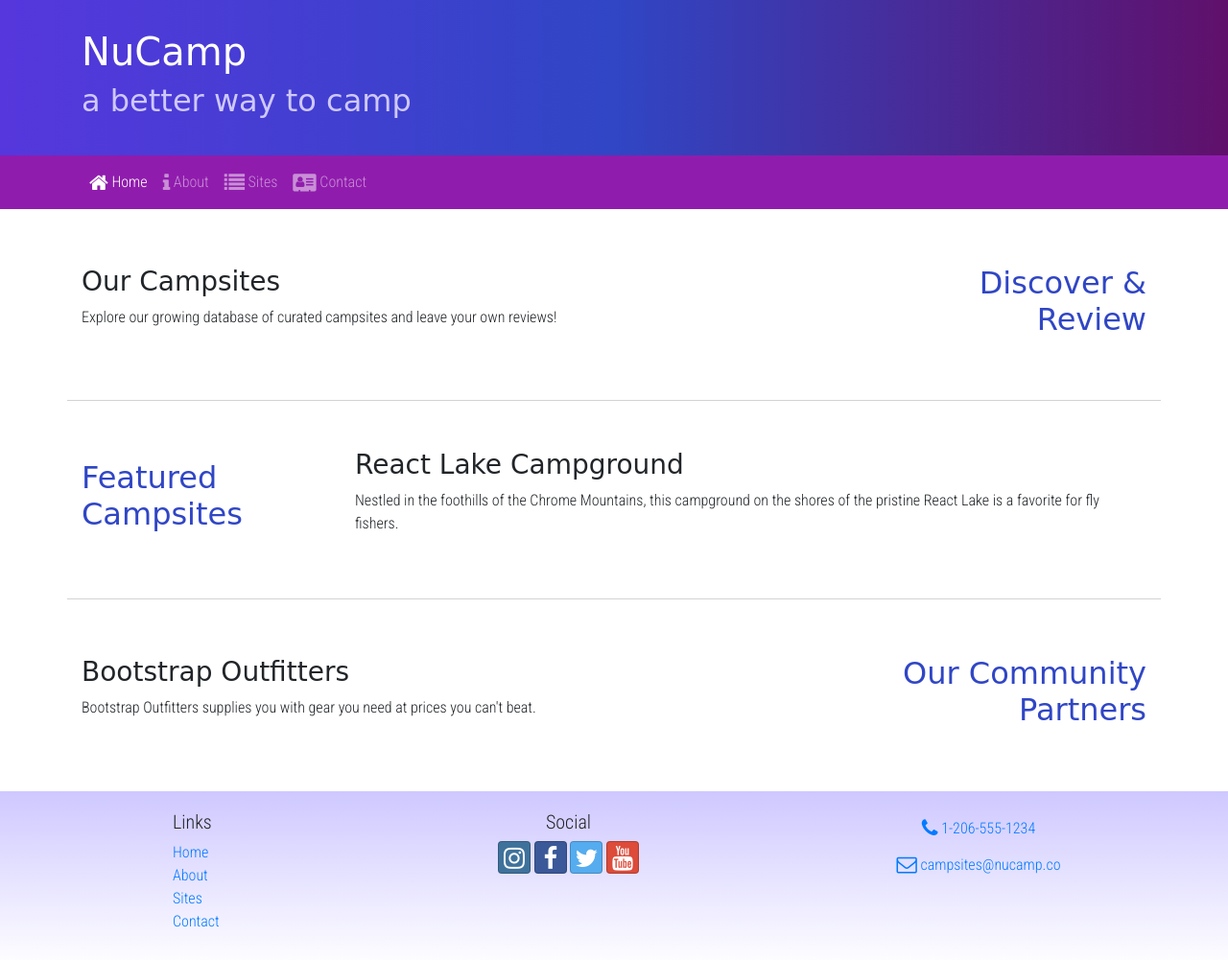
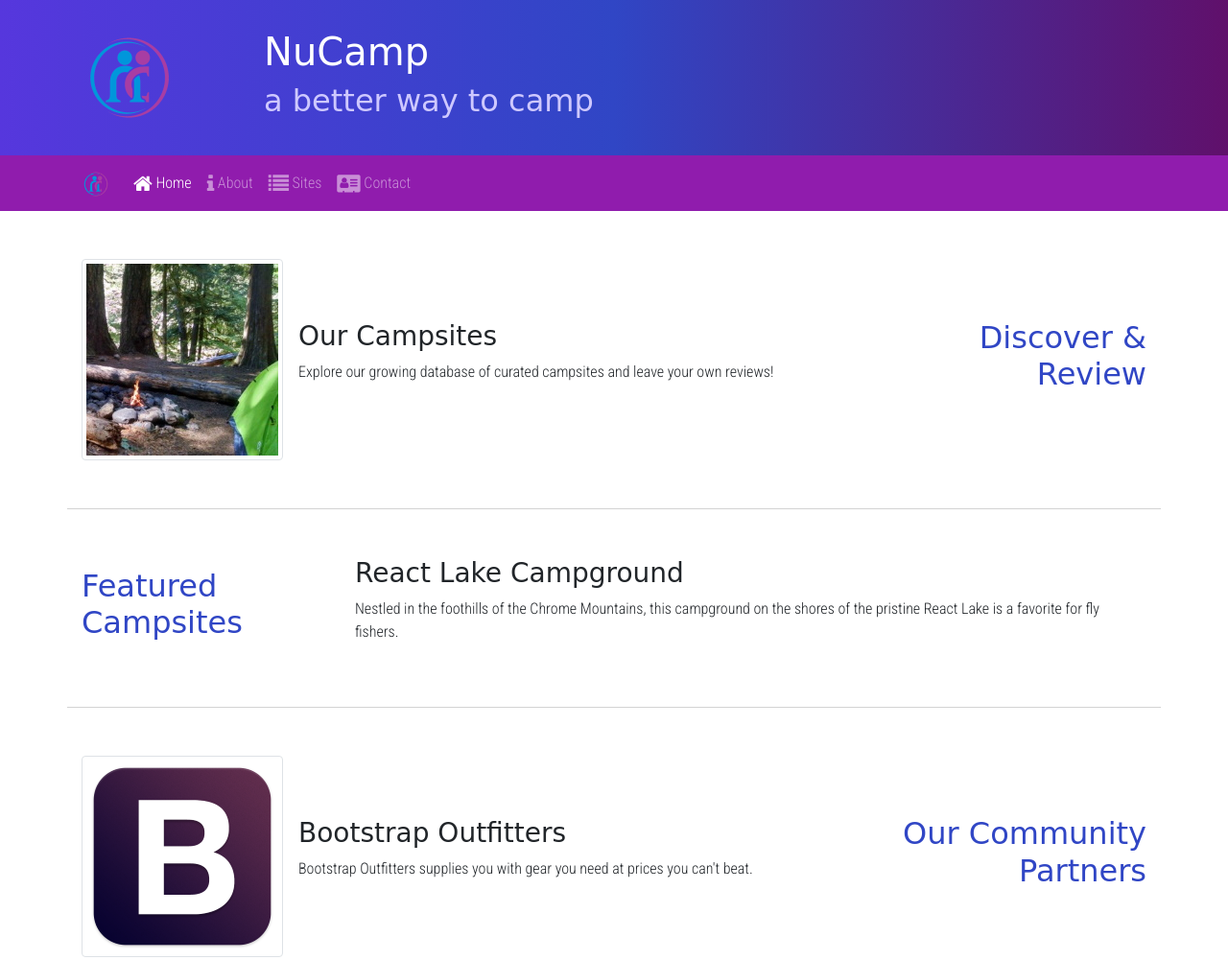
Before and after one commit to Shannon-Meghan/nucampsite, a website: page index.html in a window 1280 px wide. Shown: the top 1001 px of the page at 96% size. Drawn offline with nearby package versions, Linux system fonts and the light colour scheme; a web font is replaced by a local one.

Commit message:
images and media

```diff
--- a/index.html
+++ b/index.html
@@ -21,6 +21,9 @@
     <header class="jumbotron jumbotron-fluid">
         <div class="container">
             <div class="row">
+                <div class="col-4 col-sm-3 col-md-2 align-self-center">
+                    <img src="/img/logo.png" class="img-fluid" />
+                </div>
                 <div class="col">
                     <h1>NuCamp</h1>
                     <h2>a better way to camp</h2>
@@ -31,7 +34,8 @@
 
     <nav class="navbar navbar-expand-sm navbar-dark sticky-top">
         <div class="container">
-            <button class="navbar-toggler ml-auto" type="button" data-toggle="collapse" data-target="#nucampNavbar">
+            <a href="#" class="navbar-brand"><img src="/img/logo.png" height="30px" width="30px"/></a>
+            <button class="navbar-toggler" type="button" data-toggle="collapse" data-target="#nucampNavbar">
                 <span class="navbar-toggler-icon"></span>
             </button>
             <div class="collapse navbar-collapse" id="nucampNavbar">
@@ -51,8 +55,13 @@
                 <h2 class="text-sm-right">Discover & Review</h2>
             </div>
             <div class="col">
-                <h3>Our Campsites</h3>
-                <p>Explore our growing database of curated campsites and leave your own reviews!</p>
+                <div class="media">
+                    <img src="img/breadcrumb-trail-thumb.jpg" alt="Breadcrumb Trail thumbnail" class="d-flex mr-3 img-thumbnail" />
+                    <div class="media-body align-self-center">
+                        <h3>Our Campsites</h3>
+                        <p>Explore our growing database of curated campsites and leave your own reviews!</p>
+                    </div>
+                </div>
             </div>
         </div>
 
@@ -70,8 +79,13 @@
                 <h2 class="text-sm-right">Our Community Partners</h2>
             </div>
             <div class="col">
-                <h3>Bootstrap Outfitters</h3>
-                <p>Bootstrap Outfitters supplies you with gear you need at prices you can't beat.</p>
+                <div class="media">
+                    <img src="img/bootstrap-thumb.png" alt="Bootstrap Outfitters" class="d-flex mr-3 img-thumbnail" />
+                    <div class="media-body align-self-center">
+                        <h3>Bootstrap Outfitters</h3>
+                        <p>Bootstrap Outfitters supplies you with gear you need at prices you can't beat.</p>
+                    </div>
+                </div>
             </div>
         </div>
     </div>
```
Also changed, not shown: aboutus.html (+5 -1 lines), contactus.html (+5 -1 lines), img/bootstrap-thumb.png (added), img/breadcrumb-trail-thumb.jpg (added), img/breadcrumb-trail.jpg (added), img/chrome-river-thumb.jpg (added), img/chrome-river.jpg (added), img/logo.png (added), img/react-lake-thumb.jpg (added), img/react-lake.jpg (added).
